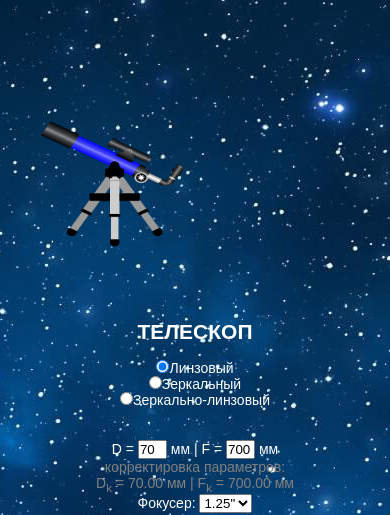
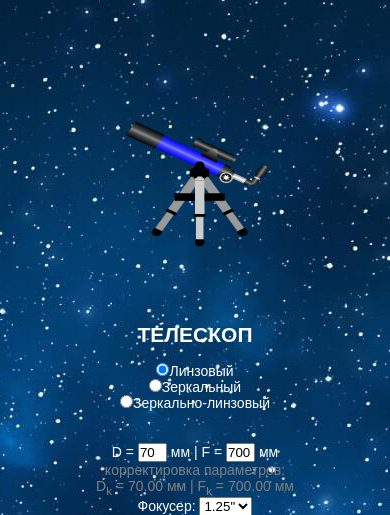
Before and after one commit to chelovek-gorod/js, a PHP site: page /projects/telescop-calc in a window 390 px wide; the page is wider, and only the part inside the window is pictured. Shown: the top 515 px of that part. Run offline with PHP 8.4, Linux system fonts and the light colour scheme.

Commit message:
Update style.css

```diff
--- a/projects/telescop-calc/src/style.css
+++ b/projects/telescop-calc/src/style.css
@@ -85,7 +85,7 @@ label {display: block; width: 100%; text-align: center;}
 @media (max-width: 1200px) {
     body {display: block; width: 100%; font-size: 14px; text-align: center;}
     .t-main       {display: block; margin-bottom:60px; padding: 0 10px;}
-    #telescopeImg {display: block; margin-bottom:60px; padding: 0 10px;}
+    #telescopeImg {margin-bottom:60px; padding: 0 10px;}
     .eyepice      {display: block; margin-bottom:60px; padding: 0 10px;}
 
     .t-about      {display: block; margin-bottom:60px; padding: 0 10px;}
```
